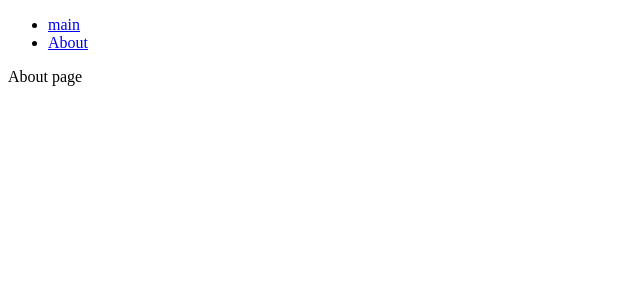
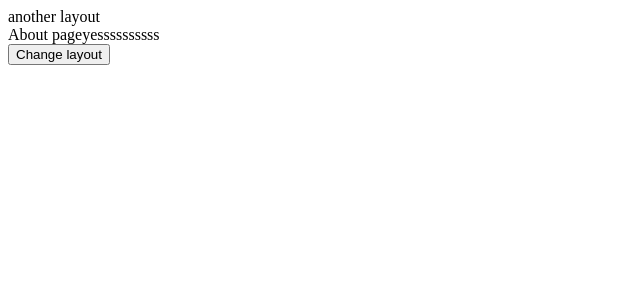
Before and after one commit to KingSatur/nuxt-portfolio-learning, a Nuxt app: page /about in a window 1280 px wide. Shown: the top 300 px of the page, without its empty margins (0-640 px from the left). Built offline with nearby package versions, Linux system fonts and the light colour scheme.

Commit message:
feat: adding dynamic layout

```diff
--- /dev/null
+++ b/layouts/another.vue
@@ -0,0 +1,4 @@
+<template>
+  <div>another layout</div>
+  <slot />
+</template>
--- a/pages/about.vue
+++ b/pages/about.vue
@@ -1,3 +1,16 @@
 <template>
-  <div>About page</div>
+  <div>About pageyessssssssss</div>
+  <div>
+    <button @click="enableCustomLayout">Change layout</button>
+  </div>
 </template>
+
+<script setup>
+function enableCustomLayout() {
+  setPageLayout("default");
+}
+
+definePageMeta({
+  layout: "another",
+});
+</script>
```
